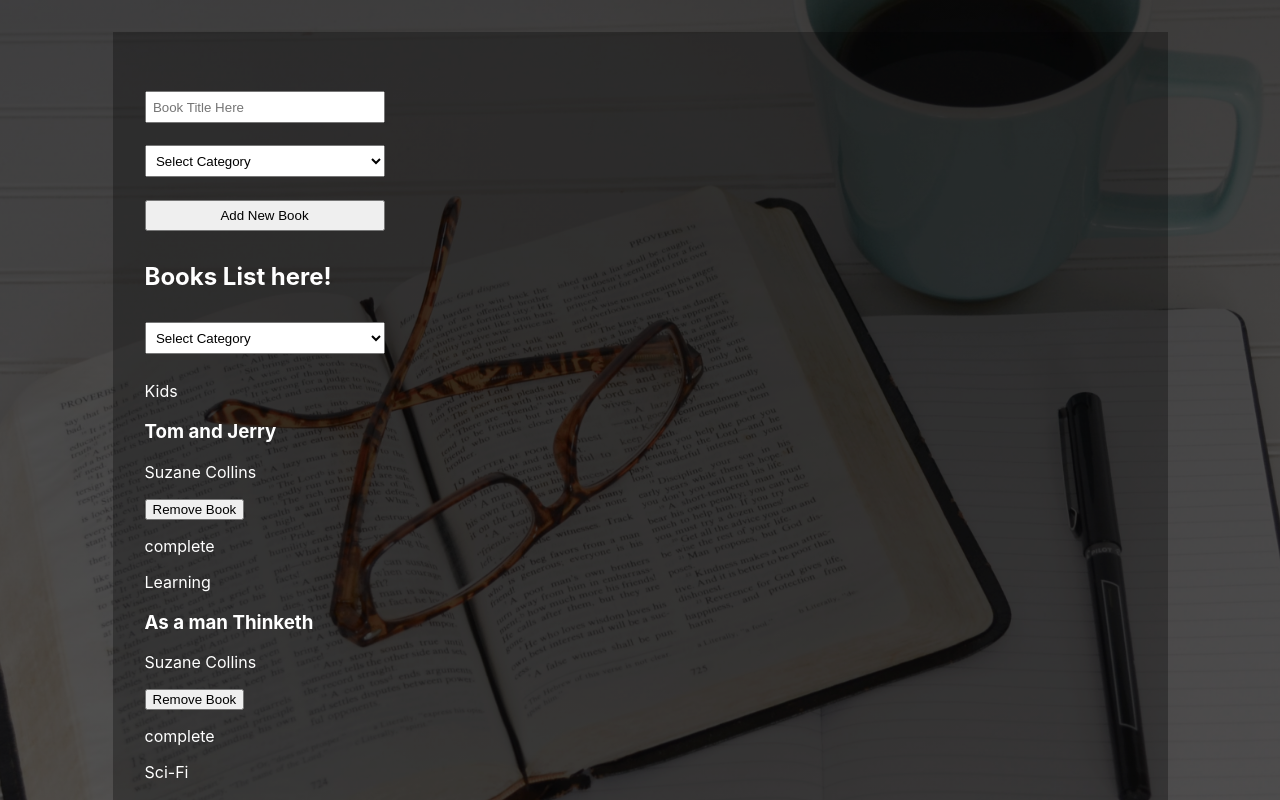
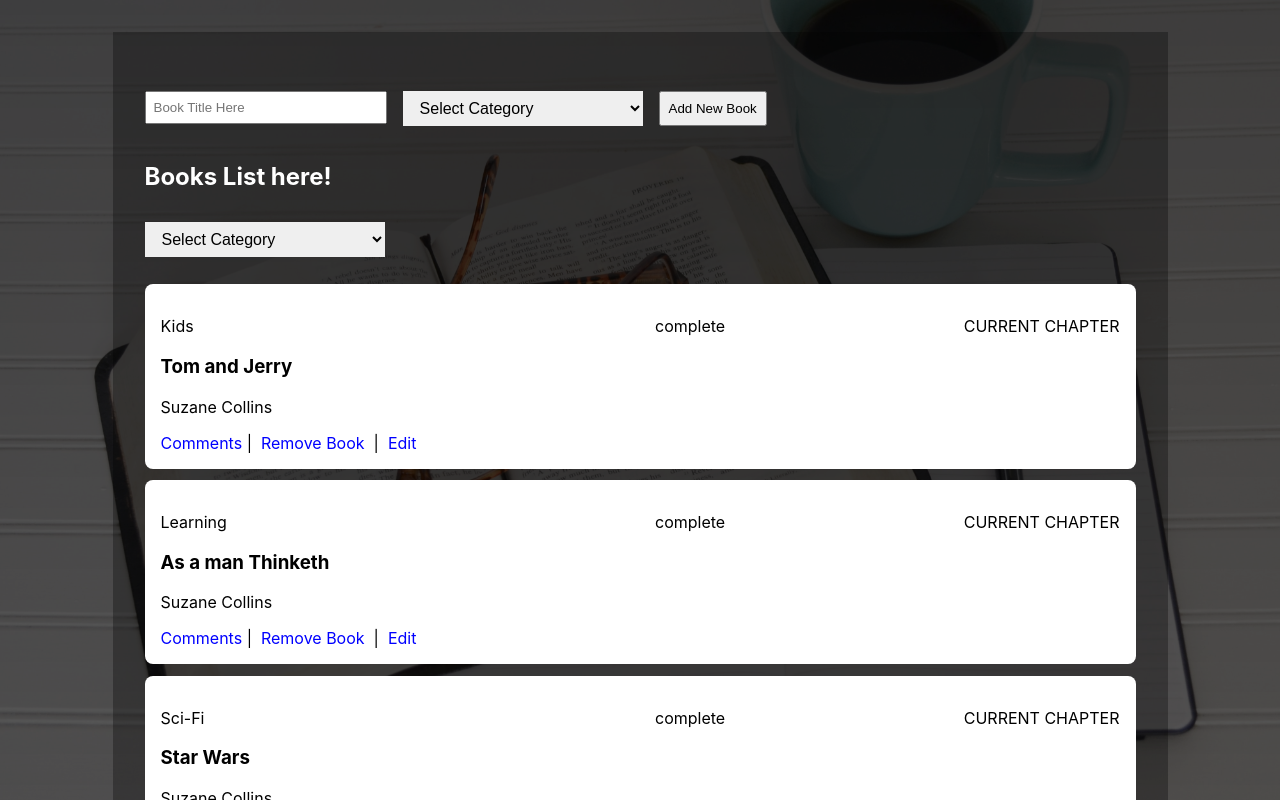
Before and after one commit to ClaytonSiby/Magic-Books-Inc, a React (Create React App) app: page / in a window 1280 px wide. Shown: the top 800 px of the page. Built offline with nearby package versions, Linux system fonts and the light colour scheme.

Commit message:
Refactor base Book component & add styles to it & the BooksForm component

```diff
--- a/src/assets/App.css
+++ b/src/assets/App.css
@@ -4,6 +4,7 @@
   justify-content: center;
   max-width: 991px;
   margin: 2rem auto;
+  /* background: #fff; */
   background: rgba(0, 0, 0, 0.3);
   color: #fff;
   padding: 2rem;
@@ -25,19 +26,29 @@ th {
 
 form {
   width: 100%;
+  display: flex;
 }
 
 input[type=text] {
   width: 14rem;
-  padding: 0.4rem;
-  margin: 0.7rem 0;
+  padding: 0.44rem;
+  margin: 0.7rem 1rem 1rem 0;
 }
 
-.submit,
+.submit {
+  margin: 0.7rem 1rem 1rem 0;
+  padding: 0.5rem;
+}
+
 select {
   width: 15rem;
-  padding: 0.4rem;
-  margin: 0.7rem 0;
+  padding: 0.5rem;
+  margin: 0.7rem 1rem 1rem 0;
+  cursor: inherit;
+  line-height: inherit;
+  border: none;
+  font-size: inherit;
+  text-indent: 5px;
 }
 
 .submit:hover {
--- /dev/null
+++ b/src/assets/book.module.css
@@ -0,0 +1,17 @@
+.lessonPanel {
+    display: flex;
+    justify-content: space-between;
+    background: #fff;
+    color: #000;
+    margin: .7rem 0;
+    padding: 1rem;
+    border-radius: .5rem;
+}
+
+.actionBtn {
+    color: blue;
+}
+
+.actionBtn:hover {
+    cursor: pointer;
+}
--- a/src/components/Book.js
+++ b/src/components/Book.js
@@ -1,8 +1,9 @@
 import React from 'react'
-import PropTypes from 'prop-types'
+import PropTypes from 'prop-types';
+import styles from '../assets/book.module.css';
 
 const Book = ({ id, title, category, removeBook }) => (
-  <div className='Lesson-Panel'>
+  <div className={ `${styles.lessonPanel}`}>
     <div className="Book-Header">
       <div className='School-of'>
         <p>{category}</p>
@@ -14,18 +15,23 @@ const Book = ({ id, title, category, removeBook }) => (
         <p>Suzane Collins</p>
       </div>
       <div className='actions'>
-        <button
-          type='button'
+        <span className={ `${ styles.actionBtn }`}>Comments</span>&nbsp;| &nbsp;
+        <span className={ `${ styles.actionBtn }`}
           onClick={() => removeBook({ id, title, category })}
         >
           Remove Book
-        </button>
+        </span>&nbsp; | &nbsp;
+        <span className={ `${ styles.actionBtn }`}>Edit</span>
       </div>
     </div>
     <div className="progress-report">
         <div className="Oval-2"></div>
         <p className="percent-Complete"></p>
         <p className="completed">complete</p>
+    </div>
+    <div className="chapter-Info">
+      <p className="current-Chapter">CURRENT CHAPTER</p>
+      <p className="current-Lesson"></p>
     </div>
   </div>
 )
--- a/src/components/CategoryFilter.js
+++ b/src/components/CategoryFilter.js
@@ -16,7 +16,7 @@ export const CATEGORIES = [
 const CategoryFilter = ({ changeFilter }) => (
   <select name="filter" onChange={changeFilter}>
     {CATEGORIES.map(category => (
-      <option value={category} key={Math.random() * category.length}>
+      <option className="option" value={category} key={Math.random() * category.length}>
         {category}
         {' '}
       </option>
--- a/src/containers/BooksForm.js
+++ b/src/containers/BooksForm.js
@@ -55,7 +55,7 @@ const BooksForm = props => {
             onChange={handleChange}
           >
             {CATEGORIES.map(category => (
-              <option value={category} key={Math.random() * category.length}>
+              <option className="option" value={category} key={Math.random() * category.length}>
                 {category}
               </option>
             ))}
--- a/src/containers/BooksList.js
+++ b/src/containers/BooksList.js
@@ -22,7 +22,6 @@ const BooksList = ({
       <h2>Books List here!</h2>
       <CategoryFilter changeFilter={handleFilterBook} />
       <div className="panel-bg">
-
           { filterBooks(books).map(book => (
             <Book
               id={book.id}
@@ -32,7 +31,6 @@ const BooksList = ({
               removeBook={handleRemoveBook}
             />
           ))}
-
       </div>
     </div>
   );
--- a/src/index.css
+++ b/src/index.css
@@ -18,4 +18,6 @@ body {
   background-repeat: no-repeat;
   background-size: cover;
   background-position: center center;
+  background-attachment: fixed;
+  min-height: 100vh;
 }
```
